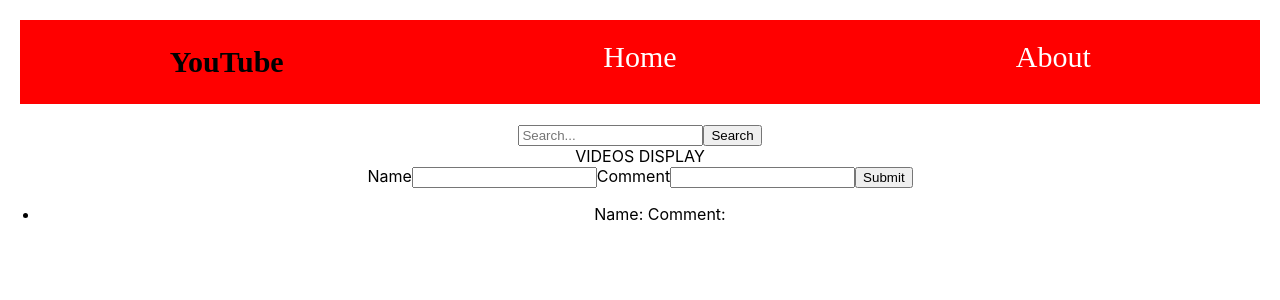
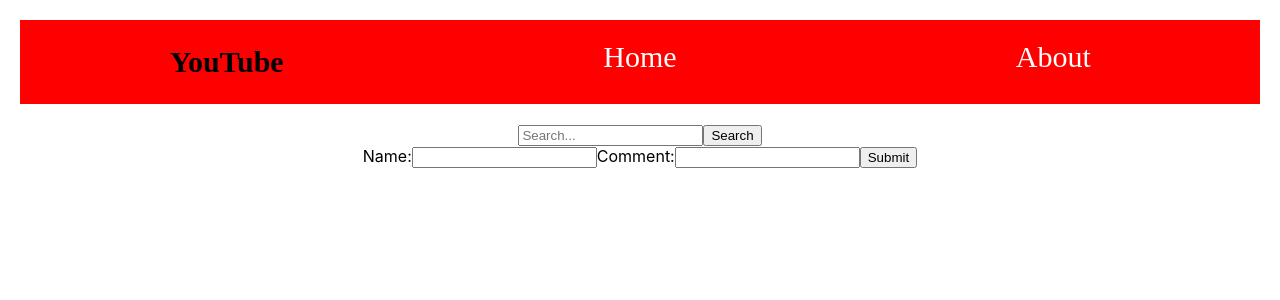
Before and after one commit to LILYHUANGPURSUIT/React-YouTube, a React (Create React App) app: page / in a window 1280 px wide. Shown: the top 300 px of the page. Built offline with nearby package versions, Linux system fonts and the light colour scheme.

Commit message:
Fixed the handleSearch function with placing onSubmit into the form tag in SearchBar.

```diff
--- a/src/App.js
+++ b/src/App.js
@@ -1,7 +1,9 @@
 import React from 'react';
 import { Route, BrowserRouter as Router, Switch } from "react-router-dom";
 import Navbar from "./components/Navbar";
-import HomePage from "./components/HomePage";
+import SearchBar from "./components/SearchBar";
+import VideosDisplay from "./components/VideosDisplay";
+import Comments from "./components/Comments";
 import AboutPage from "./components/AboutPage";
 import './App.css';
 
@@ -9,25 +11,44 @@
 class App extends React.Component {
   constructor(){
     super();
+    this.state={
+      searchResults: [],
+    }
 
   }
 
+      handleSearch =(e, userInput)=>{
+        e.preventDefault();
+        fetch(`https://www.googleapis.com/youtube/v3/search?part=snippet&maxResults=20&q=${userInput}&type=video&key=${process.env.REACT_APP_API_KEY}`)
+        .then((res)=> res.json())
+        .then((data) => {
+            this.setState({
+                searchResults: data.items,
+            })
+        })
+
+    }
 
   render(){
+    console.log(this.state.searchResults)
     return (
       <div className="App">
 
         <Router>
           <Navbar />
 
+
             <Switch>
               <Route exact path="/">
-                <HomePage />
+                <SearchBar handleSearch={this.handleSearch}/>
               </Route>
               <Route path="/about">
                 <AboutPage />
               </Route>
             </Switch>
+
+            <VideosDisplay searchResults={this.state.searchResults} />
+            <Comments />
 
         </Router>
       </div>
--- a/src/components/Comments.js
+++ b/src/components/Comments.js
@@ -1,31 +1,64 @@
 import React from "react";
 
 class Comments extends React.Component{
+    constructor(){
+        super();
+        this.state={
+            userName: "",
+            userComment: "",
+            commentsList: []
+        }
+    }
+
+        handleNameInput=(e)=>{
+            this.setState({
+                userName: e.target.value,
+            })
+            console.log(this.state.userName)
+        }
+
+        handleCommentInput=(e)=>{
+            this.setState({
+                userComment: e.target.value,
+            })
+        }
+
+        handleCommentSubmit =(e)=>{
+            e.preventDedault();
+            this.setState({
+                commentsList: [...this.state.commentsList, {"name":this.state.userName, "comment":this.state.userComment}],
+                userName: "",
+                userComment: "",
+            })
+        }
+
 
     render(){
+        let nameNcomments = this.state.commentsList.map((obj)=>{
+            return(
+                <ul>
+                    <li>{obj.name}</li>
+                    <li>{obj.comment}</li>
+                </ul>
+            )
+        })
 
-        //let list = data (array).map((info)=>{
+        return (
 
-        // })
-        return (
             <div>
-                <form>
-                  <label for="name">Name</label>
-                  <input type="text" id="name" name="name" value={""}/>
+                <form onSubmit={this.handleCommentSubmit}>
+                  <label htmlFor="name">Name:</label>
+                  <input type="text" id="name" value={this.state.userName} onInput={this.handleNameInput}/>
 
-                  <label for="comment">Comment</label>
-                  <input type="text" id="comment" name="comment" value={""}/>
+                  <label htmlFor="comment">Comment:</label>
+                  <input type="text" id="comment" value={this.state.userComment} onInput={this.handleCommentInput}/>
 
-                  <button type="submit">Submit</button>
+                  <button type="submit" >Submit</button>
                 </form>
 
-                {/* {list} */}
-                <ul>
-                    <li>
-                        Name:
-                        Comment:
-                    </li>
-                </ul>
+
+                   {nameNcomments}
+
 
             </div>
         )
--- a/src/components/HomePage.js
+++ b/src/components/HomePage.js
@@ -1,5 +1,5 @@
 import React from "react";
-import SearchBar from "./SearchBar";
+
 import VideosDisplay from "./VideosDisplay";
 import Comments from "./Comments";
 
@@ -17,24 +17,13 @@
 
 
 
-    // componentDidMount(){
 
-    //     fetch(`https://www.googleapis.com/youtube/v3/search?part=snippet&maxResults=20&q=${searchResult}&type=video&key=${process.env.REACT_APP_API_KEY}`)
-
-    //     .then((res)=> res.json())
-    //     .then((data) => {
-    //         console.log(data)
-    //         this.setState({
-    //             videoInfo: data,
-    //         })
-    //     })
-    // }
 
     render(){
         return (
             <div>
 
-                <SearchBar />
+                {/* <SearchBar /> */}
                 <VideosDisplay />
                 <Comments />
             </div>
--- a/src/components/Navbar.js
+++ b/src/components/Navbar.js
@@ -10,7 +10,7 @@
             <div>
                 <nav>
                     <h1>YouTube</h1>
-                    <Link exact to ="/">Home</Link>
+                    <Link to ="/">Home</Link>
                     <Link to="/about">About</Link>
                 </nav>
             </div>
--- a/src/components/SearchBar.js
+++ b/src/components/SearchBar.js
@@ -1,19 +1,43 @@
 import React from "react";
-import YouTube from "react-youtube";
+
 
 class SearchBar extends React.Component{
-
+    constructor(){
+        super();
+        this.state={
+            searchInput: "",
+        }
+    }
 
 //function handleInput --> this.setState: input value
 //function handleSearch --> display videos.
 
+    handleInput =(e)=>{
+
+        this.setState({
+            searchInput: e.target.value,
+        })
+
+    }
 
     render(){
+        console.log(this.state.searchInput)
+        let {handleSearch} = this.props;
+        // let idList = searchResults.map((video)=>{
+        //     return (
+        //         <div>
+        //             <YouTube videoId={video.id.videoId} />
+        //         </div>
+        //     )
+        // })
         return (
             <div>
-                <input type="text" placeholder="Search..." />
-                <button type="submit">Search</button>
-                <YouTube videoId="4wEO_JuON9E" />
+                <form onSubmit={(e)=>handleSearch(e, this.state.searchInput)}>
+                    <input type="text" placeholder="Search..." onChange={this.handleInput} value={this.state.searchInput}/>
+                    <button type="submit" >Search</button>
+
+                </form>
+                {/* {idList} */}
             </div>
         )
     }
--- a/src/components/VideosDisplay.js
+++ b/src/components/VideosDisplay.js
@@ -3,9 +3,18 @@
 class VideosDisplay extends React.Component{
 
     render(){
+        let { searchResults } = this.props;
+        let videoList = searchResults.map((video)=>{
+            return (
+                <div>
+                    <img src={video.snippet.thumbnails.default.url} />
+                    <p>{video.snippet.title}</p>
+                </div>
+            )
+        })
         return (
             <div>
-                VIDEOS DISPLAY
+                {videoList}
             </div>
         )
     }
```
